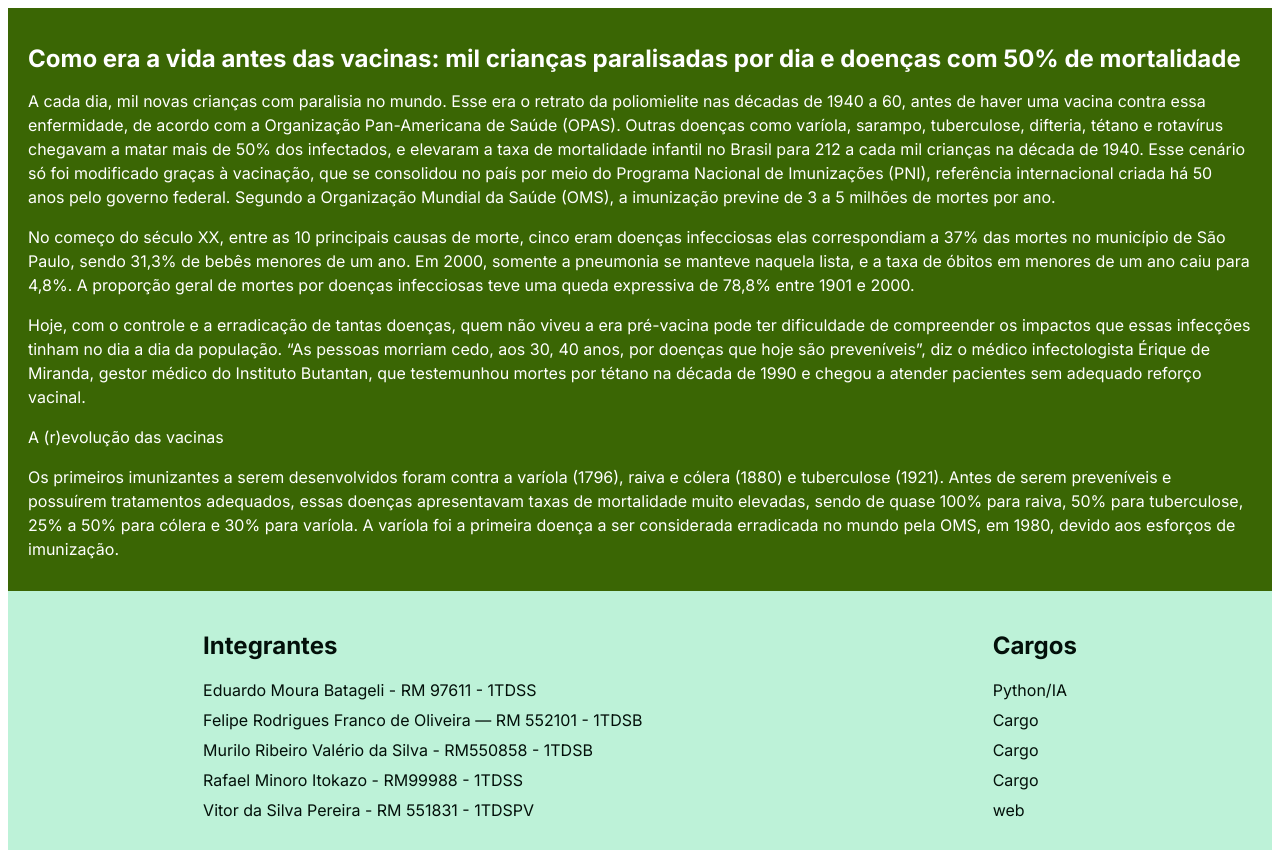
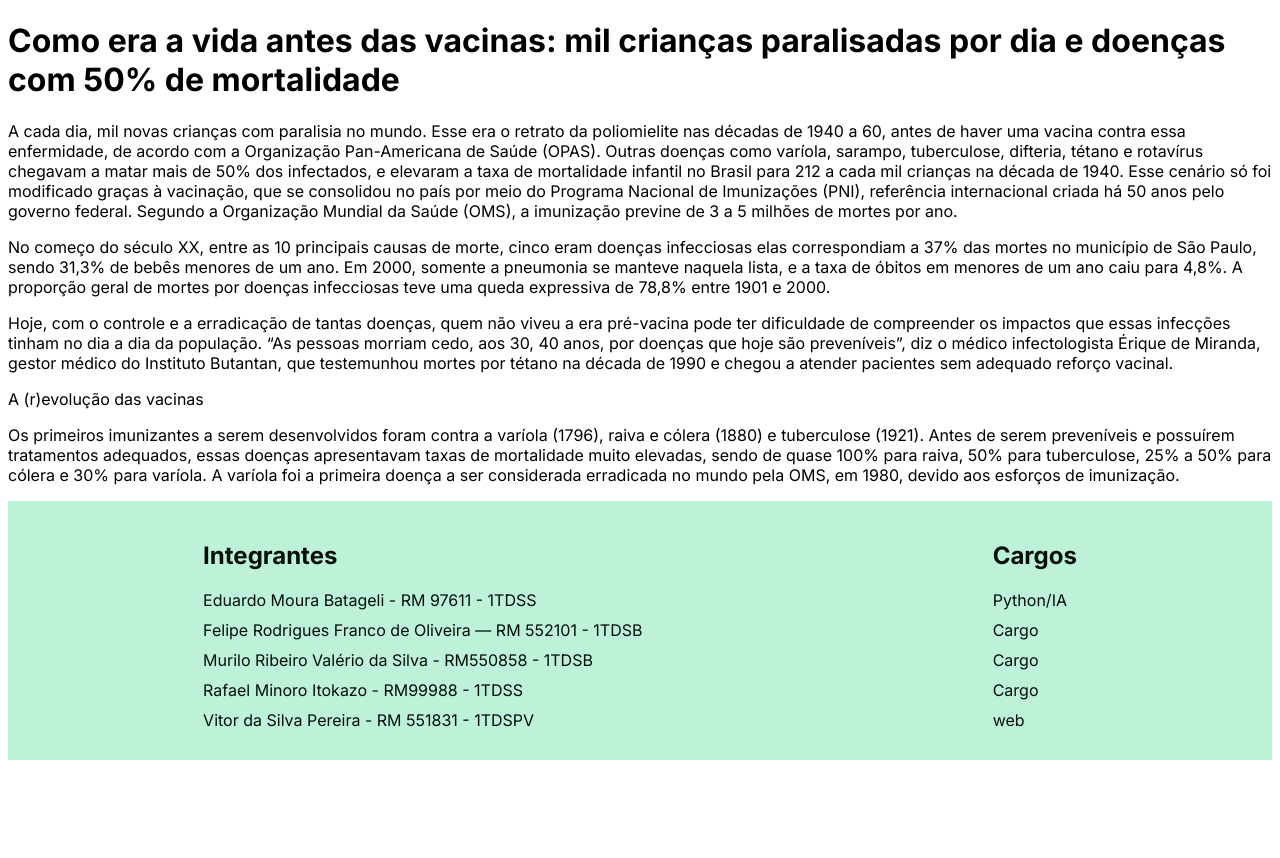
Before and after one commit to Rminoro/gs_web_final, a Next.js app: page /menu/mortalidade in a window 1280 px wide. After the commit the page ends 800 px from the top, so only its background shows below. Built offline with nearby package versions, Linux system fonts and the light colour scheme.

Commit message:
CADASTRO EFETUADO COM SUCESSO

```diff
--- /dev/null
+++ b/src/app/api/cadastro/route.js
@@ -0,0 +1,27 @@
+import { NextResponse } from "next/server";
+
+export async function POST(dados) {
+    try {
+        const response = await fetch('http://localhost:8080/NTJ-Health/api/paciente', {
+            method: 'POST',
+            headers: {
+                'Content-Type': 'application/json; charset=UTF-8',
+            },
+            body: JSON.stringify(dados),
+        });
+
+        if (response.ok) {
+            console.log('Cadastro realizado com sucesso!');
+            // Se desejar redirecionar após o sucesso, você pode utilizar o Next.js Router.
+            // Por exemplo: router.push('/caminho-do-redirecionamento');
+        } else {
+            console.error('Erro ao cadastrar paciente:', response.status, response.statusText);
+        }
+    } catch (erro) {
+        console.error('Erro na requisição:', erro);
+    }
+
+    // Como está fora do bloco try-catch, pode ser que você queira retornar alguma resposta.
+    // Se desejar retornar uma resposta JSON, você pode fazer algo como:
+    return NextResponse.json({ mensagem: 'Requisição realizada com sucesso' });
+}
--- a/src/app/api/tabela/[id]/page.jsx
+++ b/src/app/api/tabela/[id]/route.js
@@ -1,4 +1,4 @@
-// pages/api/tabela/[id].js
+
 export default async function handler(req, res) {
     const { id } = req.query;
 
--- a/src/app/informativos/cadastro/page.jsx
+++ b/src/app/informativos/cadastro/page.jsx
@@ -15,7 +15,7 @@ const Cadastro = () => {
     const dadosCadastro = { nome, idade, cpf, email, telefone };
 
     try {
-      const resposta = await fetch('http://localhost:8080/NTJ-Health/api/paciente', {
+      const resposta = await fetch('http://localhost:3000/api/cadastro', {
         method: 'POST',
         headers: {
           'Content-Type': 'application/json; charset=UTF-8',
--- a/src/app/menu/covid/page.jsx
+++ b/src/app/menu/covid/page.jsx
@@ -1,8 +1,9 @@
 import Link from "next/link";
+import styles from "@/app/menu/Informativos.modules.scss";
 
 export default function covid(){
     return(
-        <div>
+        <div className={styles.pageContainer}>
             <h1> A importância de se vacinar contra COVID-19 </h1>
 
                 <p>
--- /dev/null
+++ b/src/app/menu/informativos.modules.scss
@@ -0,0 +1,28 @@
+
+.containerPrincipal {
+  text-align: center;
+  padding: 20px;
+  background-color: #bdf2d8;
+
+  h1 {
+    color: #03100a;
+  }
+
+  p {
+    color: #03100a;
+  }
+
+  a {
+    color: #53dc98;
+  }
+
+  ul {
+    list-style: none;
+    padding: 0;
+    text-align: left;
+
+    li {
+      margin-bottom: 10px;
+    }
+  }
+}
--- a/src/app/menu/mortalidade/mortalidade.module.scss
+++ /dev/null
@@ -1,17 +0,0 @@
-// mortalidade.module.scss
-.mortalidade {
-    background-color: #3a6604;
-    padding: 20px;
-    color: white;
-
-    h1 {
-      font-size: 24px;
-      font-weight: bold;
-      margin-bottom: 15px;
-    }
-
-    p {
-      margin-bottom: 10px;
-      line-height: 1.5;
-    }
-  }
--- a/src/app/menu/mortalidade/page.jsx
+++ b/src/app/menu/mortalidade/page.jsx
@@ -1,9 +1,9 @@
 import Link from "next/link";
-import styles from "./mortalidade.module.scss";
+import styles from "@/app/menu/informativos.modules.scss";
 
 export default function Mortalidade() {
   return (
-    <div className={styles.mortalidade}>
+    <div className={styles.containerPrincipal }>
         <h1>
         Como era a vida antes das vacinas: mil crianças paralisadas por dia e doenças com 50% de mortalidade
         </h1>
--- a/src/app/page.jsx
+++ b/src/app/page.jsx
@@ -1,12 +1,17 @@
 // principal.js
 import Menu from "@/components/menu/menu";
 import styles from "@/components/styles/principal.module.scss";
+import Link from "next/link";
+
 
 const Principal = () => {
   return (
     <div className={styles.principal}>
       <h1>NTJ-Health</h1>
       <Menu />
+      <Link href="/informativos/cartilha">
+                CARTILHA
+            </Link>
     </div>
   );
 };
```
Also changed, not shown: src/app/api/cartilha/pesquisarId/route.js (added).
